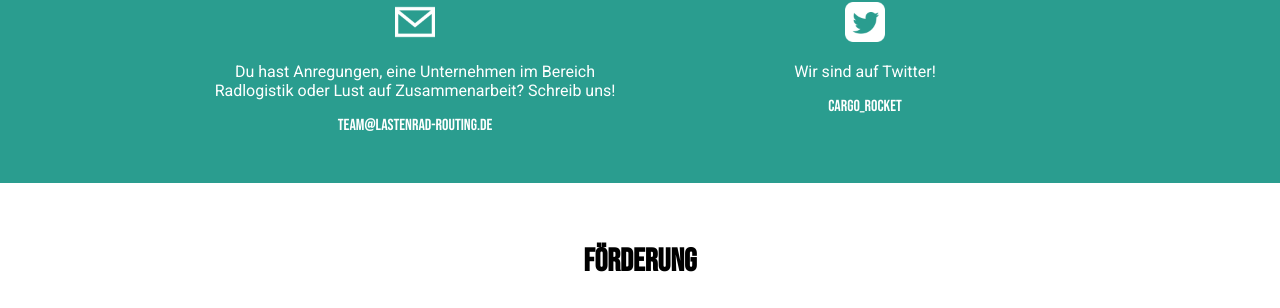
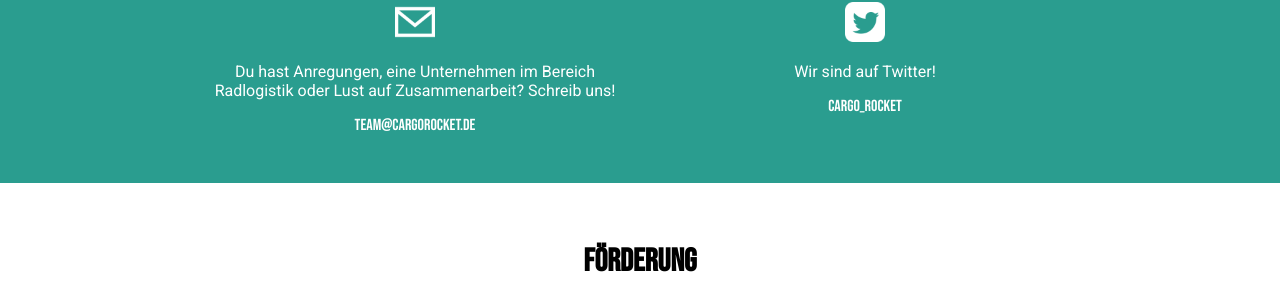
Before and after one commit to CargoRocket/website, a Jekyll site: the page built from index.md, in a window 1280 px wide and 900 px high, scrolled down 1945 px. Shown: the part 236-544 px from the top of the window. Built offline with Jekyll 4.4.1, drawn with Linux system fonts in a browser that asks for light colours.

Commit message:
update email adress

```diff
--- a/index.md
+++ b/index.md
@@ -34,7 +34,7 @@ blog:
     headline: Blog
 contact:
     headline: Kontakt
-    email: team@lastenrad-routing.de
+    email: team@cargorocket.de
     twitter: "cargo_rocket"
     contactText: Du hast Anregungen, eine Unternehmen im Bereich Radlogistik oder Lust auf Zusammenarbeit? Schreib uns!
     contact-icon: mail.png
```
Also changed, not shown: _posts/2021-03-05-launch.md (+1 -1 lines).
